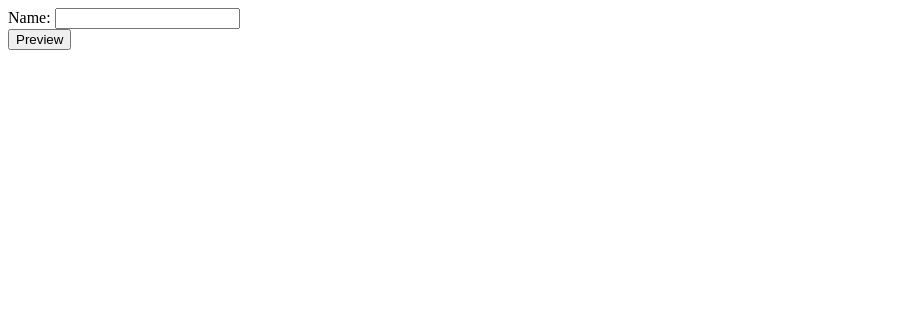
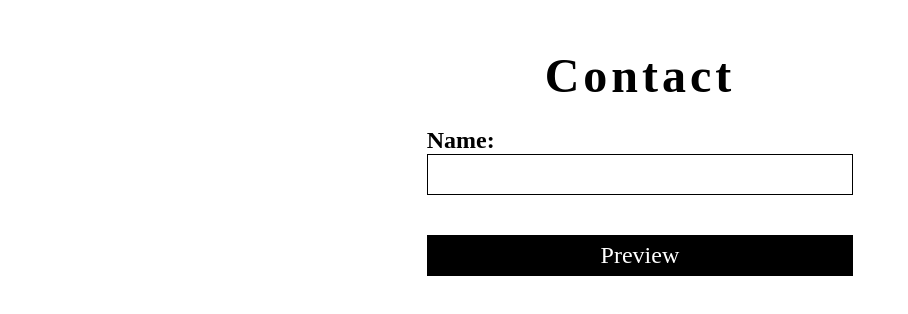
Before and after one commit to michael-twomey/resume-app, a React (Create React App) app: page / in a window 1280 px wide. Shown: the top 314 px of the page, without its empty margins (0-908 px from the left). Built offline with nearby package versions, Linux system fonts and the light colour scheme.

Commit message:
Add style to ContactForm + ContactResume

```diff
--- a/src/App.js
+++ b/src/App.js
@@ -1,9 +1,31 @@
+import React from 'react';
 import Contact from './Contact/Contact';
 
-function App() {
-  return (
-    <Contact />
-  );
+export default class App extends React.Component {
+  constructor(props) {
+    super(props);
+    this.state = {
+      isContactFormOn: true,
+    }
+    this.handleContactFormClick = this.handleContactFormClick.bind(this);
+    this.handleResumeClick = this.handleResumeClick.bind(this);
+  }
+
+  handleContactFormClick() {
+    this.setState({ isContactFormOn: false });
+  }
+
+  handleResumeClick() {
+    this.setState({ isContactFormOn: true })
+  }
+
+  render() {
+    const isContactFormOn = this.state.isContactFormOn;
+    return (
+      <Contact
+        handleContactFormClick={this.handleContactFormClick}
+        handleResumeClick={this.handleResumeClick}
+        isContactFormOn={isContactFormOn} />
+    )
+  }
 }
-
-export default App;
--- a/src/Contact/Contact.js
+++ b/src/Contact/Contact.js
@@ -6,7 +6,7 @@ export default class Contact extends React.Component {
   constructor(props) {
     super(props);
     this.state = {
-      isContactFormOn: true,
+      name: ''
     };
     this.handleInputChange = this.handleInputChange.bind(this);
     this.handleFormClick = this.handleFormClick.bind(this);
@@ -23,19 +23,15 @@ export default class Contact extends React.Component {
   }
 
   handleFormClick() {
-    this.setState({
-      isContactFormOn: false
-    });
+    this.props.handleContactFormClick();
   }
 
   handleResumeClick() {
-    this.setState({
-      isContactFormOn: true
-    });
+    this.props.handleResumeClick();
   }
 
   render() {
-    const isContactFormOn = this.state.isContactFormOn;
+    const isContactFormOn = this.props.isContactFormOn;
     const name = this.state.name;
     if (isContactFormOn) {
       return (
@@ -48,7 +44,7 @@ export default class Contact extends React.Component {
     return (
       <ContactResume
         name={name}
-        handleResumeClick={this.handleResumeClick}/>
+        handleResumeClick={this.handleResumeClick} />
     );
   }
 }
--- a/src/Contact/ContactForm.js
+++ b/src/Contact/ContactForm.js
@@ -1,5 +1,7 @@
 import React from 'react';
-import Input from '../Util/Input'
+import Input from '../Util/Input';
+import '../Stylesheets/form.css';
+import '../Stylesheets/contact-form.css';
 
 export default class ContactForm extends React.Component {
   constructor(props) {
@@ -13,12 +15,14 @@ export default class ContactForm extends React.Component {
   }
 
   handleClick(e) {
-    this.props.handleFormClick()
+    this.props.handleFormClick();
   }
 
   render() {
     return (
-      <form>
+      <div className="contact-form">
+        <h1 className="heading">Contact</h1>
+        <form className="form">
           <Input
             htmlFor="name"
             id="name"
@@ -27,9 +31,14 @@ export default class ContactForm extends React.Component {
             value={this.props.name}
             varName="name"
             handleInputChange={this.handleInputChange} />
-
-        <button type="submit" onClick={this.handleClick}>Preview</button>
+          <button
+            className="btn contact-prev-btn"
+            type="submit"
+            onClick={this.handleClick}>
+            Preview
+          </button>
         </form>
-    )
+      </div>
+    );
   }
 }
--- a/src/Contact/ContactResume.js
+++ b/src/Contact/ContactResume.js
@@ -1,4 +1,5 @@
 import React from 'react';
+import '../Stylesheets/contact-resume.css';
 
 export default class ContactResume extends React.Component {
   constructor(props) {
@@ -12,11 +13,8 @@ export default class ContactResume extends React.Component {
 
   render() {
     return (
-      <div>
-        <div>
-          <p>Name: </p>
-          <p>{this.props.name}</p>
-        </div>
+      <div className="contact-res-container">
+        <h1 className="name">{this.props.name}</h1>
         <button onClick={this.handleClick}>Contact</button>
       </div>
     )
--- /dev/null
+++ b/src/Stylesheets/contact-form.css
@@ -0,0 +1,17 @@
+.contact-form {
+  display: grid;
+  grid-template-columns: repeat(3, 1fr);
+  margin-bottom: 1.5em;
+}
+
+.contact-prev-btn {
+  all: unset;
+  background-color: black;
+  border: 0.75px solid black;
+  color: white;
+  font-size: 1.5rem;
+  margin-top: 1em;
+  padding: 0.25em 0 ;
+  text-align: center;
+  width: 99.5%;
+}
--- /dev/null
+++ b/src/Stylesheets/contact-resume.css
@@ -0,0 +1,14 @@
+.contact-res-container {
+  display: grid;
+  grid-column: 2 / 3;
+  grid-template-columns: 1fr 4fr 1fr;
+  margin: 1.5em 0;
+}
+
+.name {
+  font-size: 3rem;
+  grid-column: 2 / 3;
+  letter-spacing: 0.25rem;
+  text-align: center;
+  margin-bottom: 0.25em
+}
--- /dev/null
+++ b/src/Stylesheets/form.css
@@ -0,0 +1,68 @@
+* {
+  box-sizing: border-box;
+  margin: 0;
+  padding: 0;
+}
+
+#root {
+  font-family: Garamond serif;
+  margin-bottom: 3em;
+}
+
+.heading {
+  grid-column: 2 / 3;
+  font-size: 3rem;
+  letter-spacing: 0.25rem;
+  margin: 1em 0 0.5em 0;
+  text-align: center;
+}
+
+.form {
+  display: grid;
+  grid-column: 2 / 3;
+  gap: 1em;
+}
+
+.label-input-container {
+  display: flex;
+  flex-direction: column;
+  font-size: 1.5rem;
+}
+
+label {
+  font-weight: 600;
+}
+
+input {
+  all: unset;
+  border: 0.75px solid black;
+  padding: 0.25em;
+}
+
+textarea {
+  border: 0.75px solid black;
+  font-family: Garamond serif;
+  font-size: 1.5rem;
+  outline: none;
+  padding: 0.25em;
+  resize: none;
+}
+
+.add-btn {
+  all: unset;
+  border: 0.75px solid black;
+  font-size: 1.5rem;
+  justify-self: end;
+  padding: 0.25em 0 ;
+  text-align: center;
+  width: 25%;
+}
+
+.btn:hover {
+  cursor: pointer;
+  font-weight: 900;
+}
+
+.btn:active {
+  opacity: 0.5;
+}
```
Lines whose indentation alone changed are shown as unchanged.
